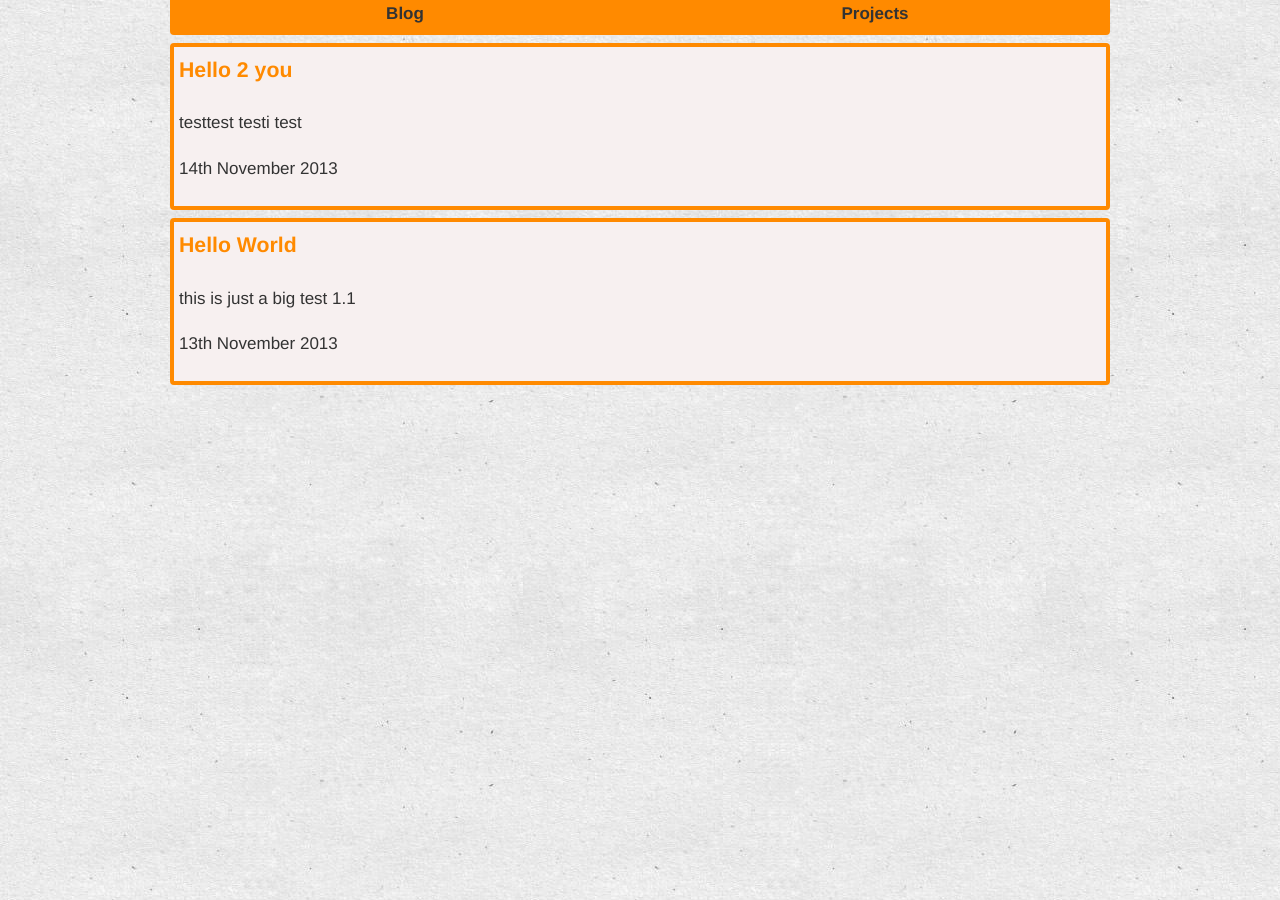
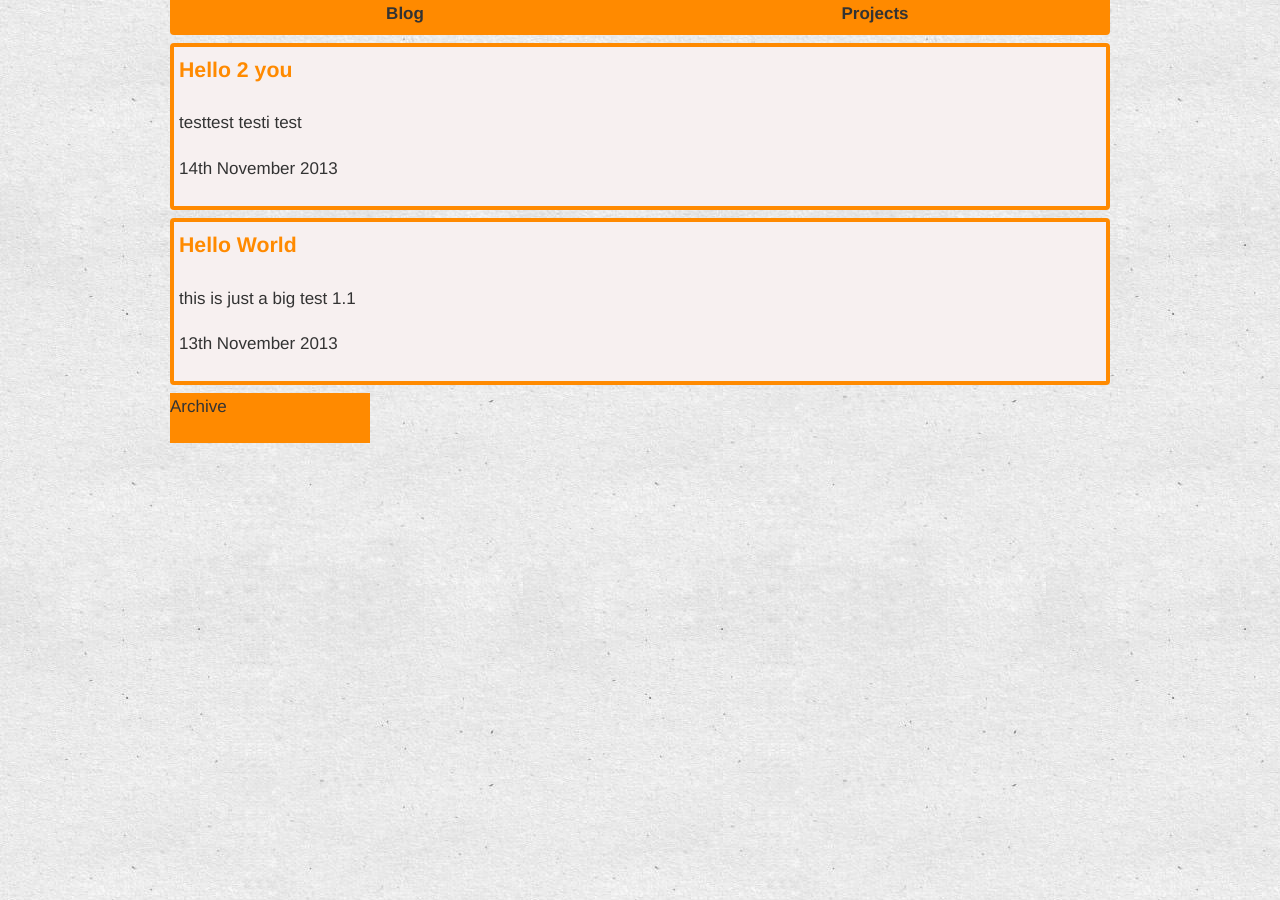
Before and after one commit to mikiec84/abbe98.github.com, a Jekyll site: the page built from index.html, in a window 1280 px wide. Built offline with Jekyll 4.4.1, drawn with Linux system fonts in a browser that asks for light colours.

Commit message:
Added archive

```diff
--- /dev/null
+++ b/archive.html
@@ -0,0 +1,4 @@
+---
+layout: default
+title: Archive
+---
--- a/index.html
+++ b/index.html
@@ -23,3 +23,6 @@ title: Albin Larsson
 	</p>
 </div>
 {% endfor %}
+<a  href="archive.html" class="btn">
+	Archive
+</a>
--- a/style.css
+++ b/style.css
@@ -11,7 +11,7 @@ body {
 	background-image: url('background.jpg');
 }
 
-/* Links
+/* Menu
  ========================================================================== */
 
 nav {
@@ -40,6 +40,21 @@ a[role="menuitem"]:last-child {
 nav a:hover, nav a:active, a div:focus {
 	color: #333;
 	background-color: #EF870E;
+}
+
+/* btn
+ ========================================================================== */
+
+.btn {
+	display: block;
+	height: 50px;
+	width: 200px;
+	line-height: 50px;
+	background-color: #FF8A00;
+	color: #333;
+	font-weight: 600;
+	font: 17px/1.7 Helvetica, Arial, sans-serif;
+	text-decoration: none;
 }
 
 /* Links
```
